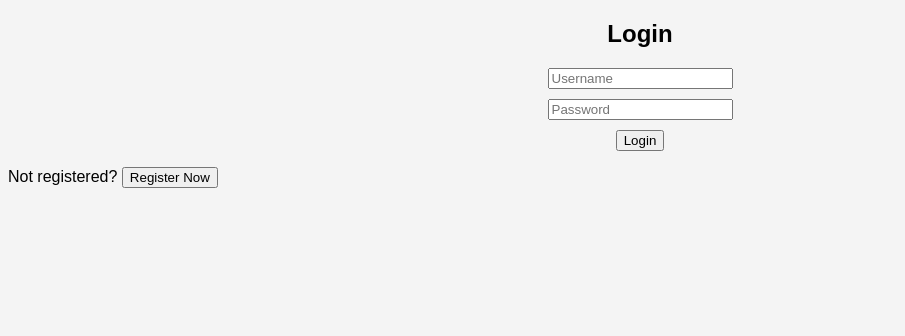
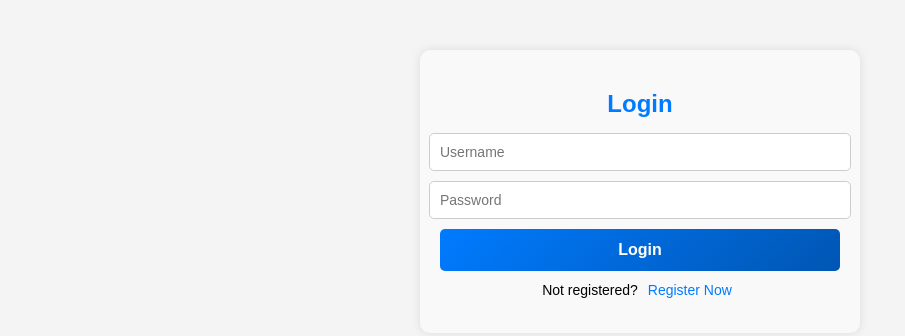
Before and after one commit to Tishyaketu/NewRepo, a React (Create React App) app in the folder frontend/: page /login in a window 1280 px wide. Shown: the top 336 px of the page, without its empty margins (0-905 px from the left). Built offline with nearby package versions, Linux system fonts and the light colour scheme.

Commit message:
fix: added all functionalities

```diff
--- /dev/null
+++ b/frontend/src/pages/Auth.css
@@ -0,0 +1,91 @@
+/* ======== General Auth Page Styling ======== */
+.auth-container {
+    max-width: 400px;
+    margin: 50px auto;
+    padding: 20px;
+    border-radius: 10px;
+    background: #f9f9f9;
+    box-shadow: 0px 0px 10px rgba(0, 0, 0, 0.1);
+    text-align: center;
+  }
+
+  /* ======== Auth Heading ======== */
+  .auth-container h2 {
+    margin-bottom: 15px;
+    color: #007bff;
+  }
+
+  /* ======== Form Styling ======== */
+  .auth-form {
+    display: flex;
+    flex-direction: column;
+    gap: 10px;
+    margin-top: 10px;
+  }
+
+  .auth-form input {
+    width: 100%;
+    padding: 10px;
+    border: 1px solid #ccc;
+    border-radius: 5px;
+    font-size: 14px;
+  }
+
+  /* ======== Buttons ======== */
+  .auth-button {
+    background-color: #007bff;
+    color: white;
+    border: none;
+    padding: 10px;
+    cursor: pointer;
+    border-radius: 5px;
+    font-size: 16px;
+    transition: background 0.3s ease-in-out;
+  }
+
+  .auth-button:hover {
+    background-color: #0056b3;
+  }
+
+  /* ======== Error Messages ======== */
+  .auth-error {
+    color: red;
+    font-size: 14px;
+    margin-bottom: 10px;
+  }
+
+  /* ======== Navigation Links ======== */
+  .auth-link {
+    margin-top: 10px;
+    font-size: 14px;
+  }
+
+  .auth-link button {
+    background: none;
+    border: none;
+    color: #007bff;
+    cursor: pointer;
+    font-size: 14px;
+  }
+
+  .auth-link button:hover {
+    text-decoration: underline;
+  }
+
+  .auth-button {
+    width: 100%;
+    background: linear-gradient(135deg, #007bff, #0056b3);
+    color: white;
+    border: none;
+    padding: 12px;
+    cursor: pointer;
+    border-radius: 5px;
+    font-size: 16px;
+    transition: all 0.3s ease-in-out;
+    font-weight: bold;
+  }
+
+  .auth-button:hover {
+    background: linear-gradient(135deg, #0056b3, #004494);
+    transform: scale(1.05);
+  }
--- a/frontend/src/pages/Login.tsx
+++ b/frontend/src/pages/Login.tsx
@@ -1,6 +1,7 @@
 import React, { useState } from "react";
 import { useNavigate } from "react-router-dom";
 import axios from "axios";
+import "./Auth.css";
 
 interface LoginProps {
   setAuth: React.Dispatch<React.SetStateAction<boolean>>;
@@ -27,15 +28,15 @@ const Login: React.FC<LoginProps> = ({ setAuth }) => {
   };
 
   return (
-    <div>
+    <div className="auth-container">
       <h2>Login</h2>
-      {error && <p style={{ color: "red" }}>{error}</p>}
-      <form onSubmit={handleLogin}>
+      {error && <p className="auth-error">{error}</p>}
+      <form className="auth-form" onSubmit={handleLogin}>
         <input type="text" placeholder="Username" value={username} onChange={(e) => setUsername(e.target.value)} required />
         <input type="password" placeholder="Password" value={password} onChange={(e) => setPassword(e.target.value)} required />
-        <button type="submit">Login</button>
+        <button className="auth-button" type="submit">Login</button>
       </form>
-      <p>Not registered? <button onClick={() => navigate("/register")}>Register Now</button></p>
+      <p className="auth-link">Not registered? <button onClick={() => navigate("/register")}>Register Now</button></p>
     </div>
   );
 };
--- a/frontend/src/pages/Register.tsx
+++ b/frontend/src/pages/Register.tsx
@@ -1,6 +1,7 @@
 import React, { useState } from "react";
 import { useNavigate } from "react-router-dom";
 import axios from "axios";
+import "./Auth.css";
 
 const Register: React.FC = () => {
   const [username, setUsername] = useState("");
@@ -28,16 +29,16 @@ const Register: React.FC = () => {
   };
 
   return (
-    <div>
+    <div className="auth-container">
       <h2>Register</h2>
-      {error && <p style={{ color: "red" }}>{error}</p>}
-      <form onSubmit={handleRegister}>
+      {error && <p className="auth-error">{error}</p>}
+      <form  className="auth-form" onSubmit={handleRegister}>
         <input type="text" placeholder="Username" value={username} onChange={(e) => setUsername(e.target.value)} required />
         <input type="password" placeholder="Password" value={password} onChange={(e) => setPassword(e.target.value)} required />
         <input type="password" placeholder="Confirm Password" value={confirmPassword} onChange={(e) => setConfirmPassword(e.target.value)} required />
-        <button type="submit">Register</button>
+        <button className="auth-button" type="submit">Register</button>
       </form>
-      <p>Already a user? <button onClick={() => navigate("/login")}>Login Now</button></p>
+      <p className="auth-link">Already a user? <button onClick={() => navigate("/login")}>Login Now</button></p>
     </div>
   );
 };
```
